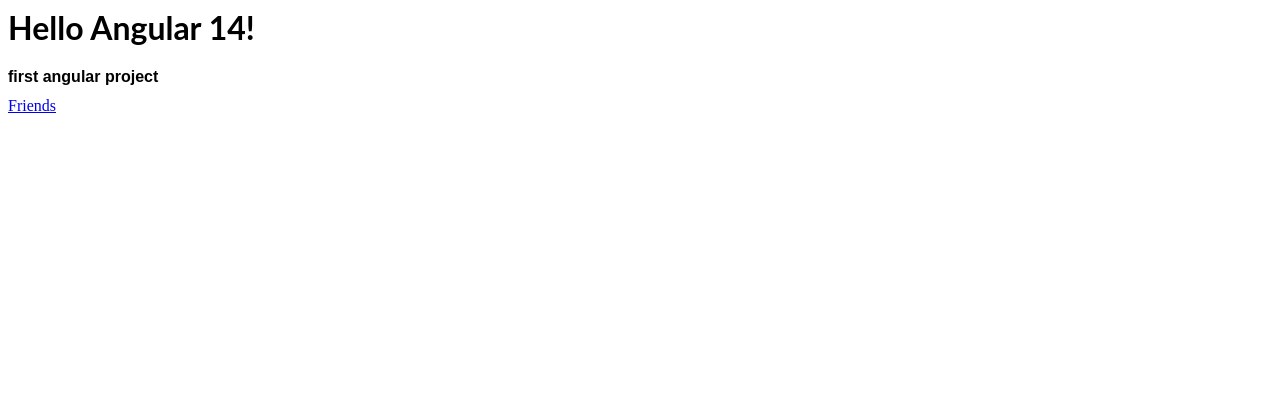
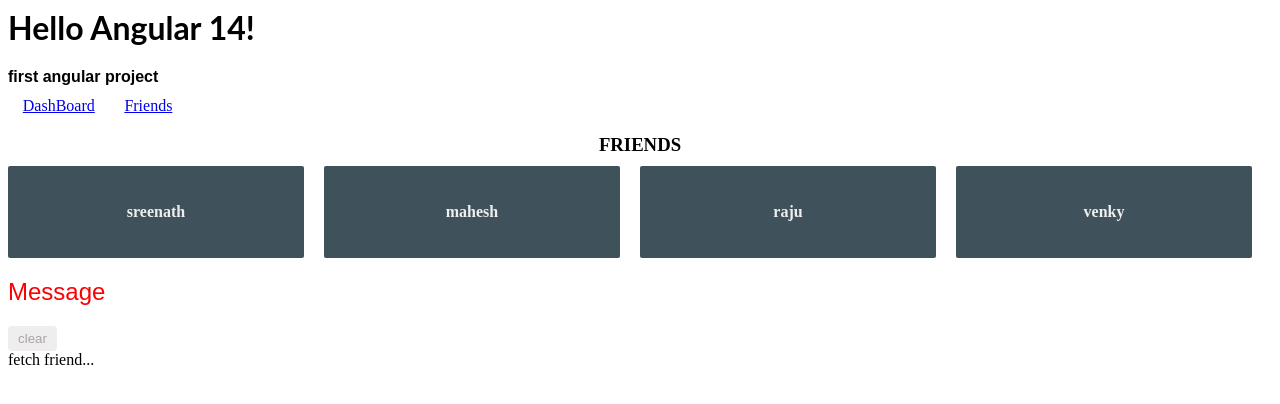
Before and after one commit to DUDDE-RAJESH/angular-project, an Angular app: page /dashboard in a window 1280 px wide. Before the commit this address led to /. Shown: the top 404 px of the page. Built offline with nearby package versions, Linux system fonts and the light colour scheme.

Commit message:
7 files modified

```diff
--- a/src/app/app.component.css
+++ b/src/app/app.component.css
@@ -8,3 +8,9 @@
 body{
   margin:2em;
 }
+nav #g
+{
+  margin:2px;
+  padding:0.8em;
+  border:2px;
+}
--- a/src/app/app.component.html
+++ b/src/app/app.component.html
@@ -1,7 +1,9 @@
 <hello name="{{ name }}"></hello>
 <h1>{{title}}</h1>
 <nav>
-  <a routerLink="/heroes">Friends</a>
+   <a id="g" routerLink="/dashboard">DashBoard</a>
+   <span class="f">   </span>
+  <a id="g" routerLink="/heroes">Friends</a>
 </nav>
 <router-outlet></router-outlet>
 <!--<app-heroes></app-heroes> -->
--- a/src/app/app.component.ts
+++ b/src/app/app.component.ts
@@ -1,3 +1,4 @@
+
 import { Component, VERSION } from '@angular/core';
 
 @Component({
--- a/src/app/dashboard/dashboard.component.css
+++ b/src/app/dashboard/dashboard.component.css
@@ -22,6 +22,7 @@
 }
 h4{
   position:relative;
+  text-overflow: ellipsis;
 }
 .grid{
   margin:0;
@@ -31,11 +32,12 @@
   width:25%;
 }
 .module{
-  padding:20px;
+  padding:16px;
   text-align:center;
+  position:relative;
   color:#eee;
   max-height:120px;
-  min-width:120px;
+  min-width:125px;
   background-color:#3f525c;
   border-radius:2px;
 }
@@ -53,12 +55,12 @@
   padding-right:20px;
 
 }
-@media(max-width:1024px)
+@media(max-width:1030px)
 {
   .grid{
   margin: 10;
   }
   .module{
-    min-width:60px;
+    min-width:62px;
   }
 }
--- a/src/app/hero-detail/hero-detail.component.html
+++ b/src/app/hero-detail/hero-detail.component.html
@@ -1,5 +1,5 @@
-<div *ngif="hero">
-<h2>{{hero.name|uppercase}}Details</h2>
+<div *ngIf="hero">
+<h2>{{hero.name|uppercase}} Details</h2>
 <div><span>id:</span>{{hero.id}}</div>
 <div>
 <label>name:
--- a/src/app/heroes/heroes.component.ts
+++ b/src/app/heroes/heroes.component.ts
@@ -29,7 +29,7 @@
    }
     onSelect(hero: Hero): void {
     this.selectedHero=hero;
-    this.messageService.add(`friend: Selected friend id=${hero.id}   name=${hero.name}`);
+    this.messageService.add(`friend Selected friend id=${hero.id}   name=${hero.name}`);
   }
    getHeroes():void
    {
--- a/src/app/messages/messages.component.html
+++ b/src/app/messages/messages.component.html
@@ -1,6 +1,6 @@
 <div
   *ngIf="messageService.messages.length">
-  <h2> Messages</h2>
+  <h2> Message</h2>
   <button class="clear"
   (click)="messageService.clear()">clear</button>
   <div *ngFor='let message of messageService.messages'>{{message}}</div>
```
Also changed, not shown: src/app/app-routing.module.ts (+9 -1 lines).
